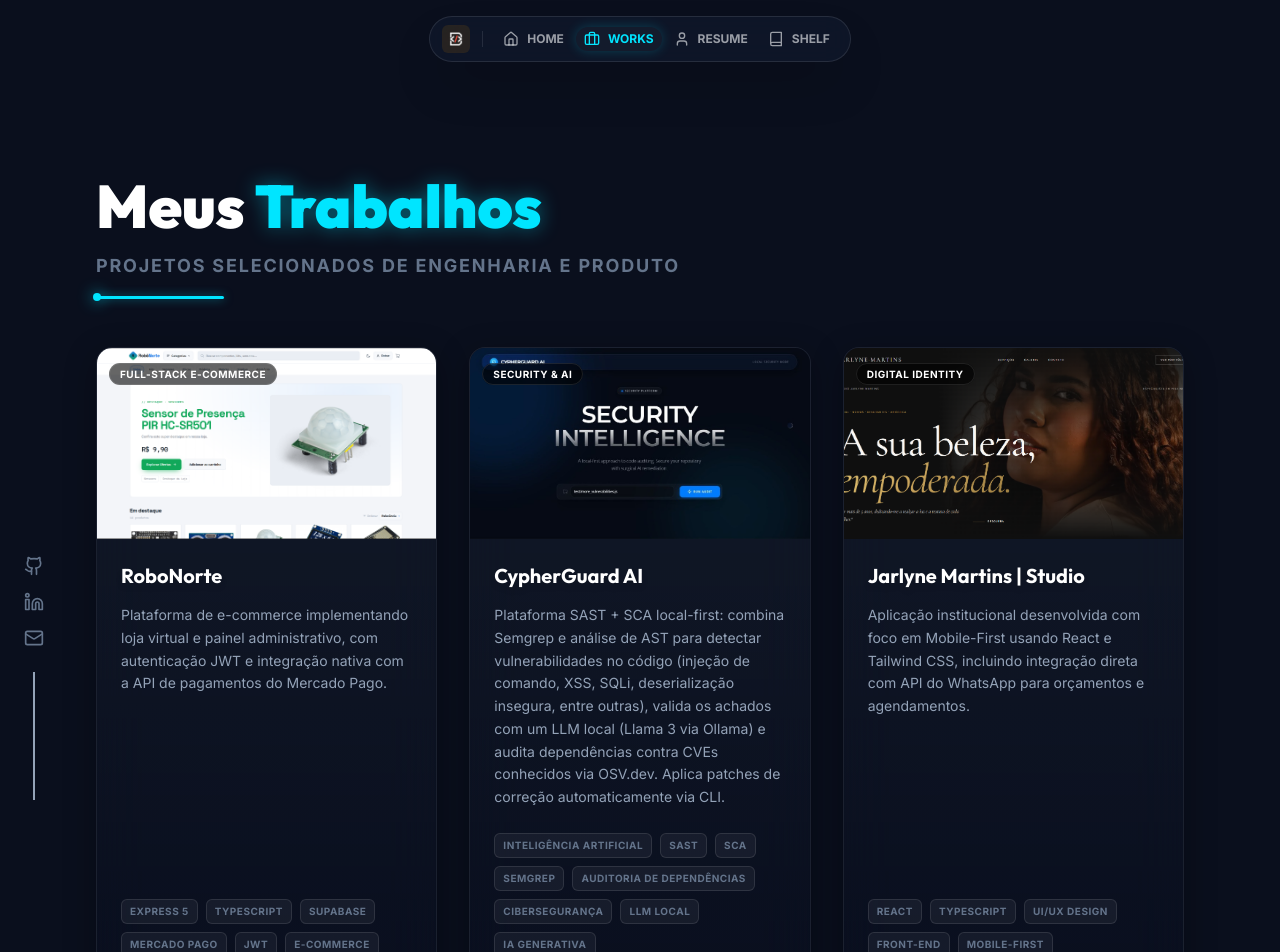
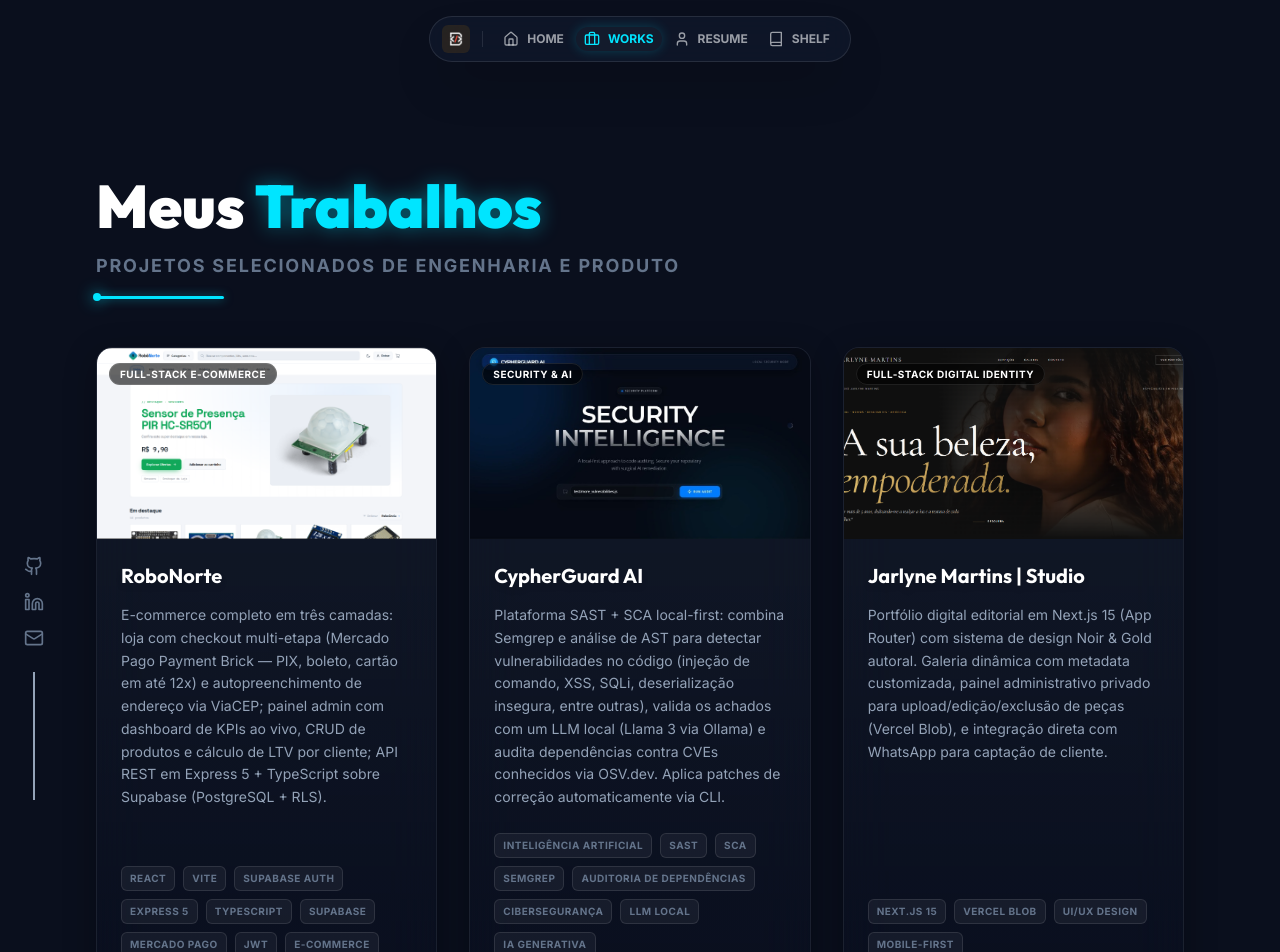
Before and after one commit to vrsebeatriz/meu-portifolio, a Next.js app: page /portfolio in a window 1280 px wide. Shown: the top 952 px of the page. Built offline with nearby package versions, Linux system fonts and the light colour scheme.

Commit message:
fix: update RoboNorte and Jarlyne Martins descriptions with full technical depth from READMEs

```diff
--- a/src/app/portfolio/page.tsx
+++ b/src/app/portfolio/page.tsx
@@ -6,8 +6,8 @@ import ProjectCard from "@/components/ProjectCard";
 const projects = [
   {
     title: "RoboNorte",
-    description: "Plataforma de e-commerce implementando loja virtual e painel administrativo, com autenticação JWT e integração nativa com a API de pagamentos do Mercado Pago.",
-    tags: ["Express 5", "TypeScript", "Supabase", "Mercado Pago", "JWT", "E-commerce"],
+    description: "E-commerce completo em três camadas: loja com checkout multi-etapa (Mercado Pago Payment Brick — PIX, boleto, cartão em até 12x) e autopreenchimento de endereço via ViaCEP; painel admin com dashboard de KPIs ao vivo, CRUD de produtos e cálculo de LTV por cliente; API REST em Express 5 + TypeScript sobre Supabase (PostgreSQL + RLS).",
+    tags: ["React", "Vite", "Supabase Auth", "Express 5", "TypeScript", "Supabase", "Mercado Pago", "JWT", "E-commerce"],
     category: "Full-Stack E-commerce",
     link: "https://www.robonorte.com.br/",
     image: "/images/robonorte.png",
@@ -22,9 +22,9 @@ const projects = [
   },
   {
     title: "Jarlyne Martins | Studio",
-    description: "Aplicação institucional desenvolvida com foco em Mobile-First usando React e Tailwind CSS, incluindo integração direta com API do WhatsApp para orçamentos e agendamentos.",
-    tags: ["React", "TypeScript", "UI/UX Design", "Front-end", "Mobile-First"],
-    category: "Digital Identity",
+    description: "Portfólio digital editorial em Next.js 15 (App Router) com sistema de design Noir & Gold autoral. Galeria dinâmica com metadata customizada, painel administrativo privado para upload/edição/exclusão de peças (Vercel Blob), e integração direta com WhatsApp para captação de cliente.",
+    tags: ["Next.js 15", "Vercel Blob", "UI/UX Design", "Mobile-First"],
+    category: "Full-Stack Digital Identity",
     link: "https://jarlynemartins.space/",
     image: "/images/jarlyne.png",
   },
```
